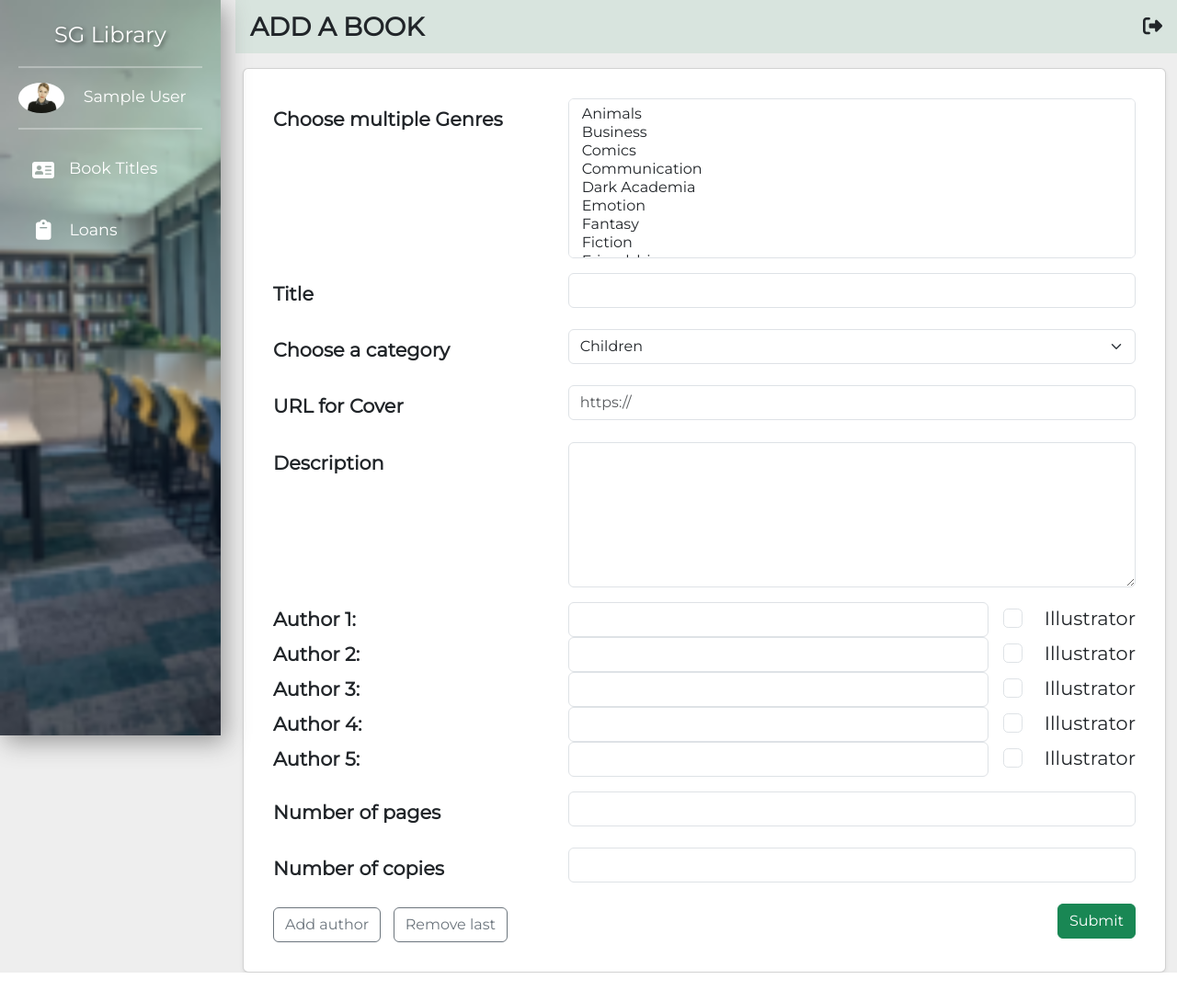
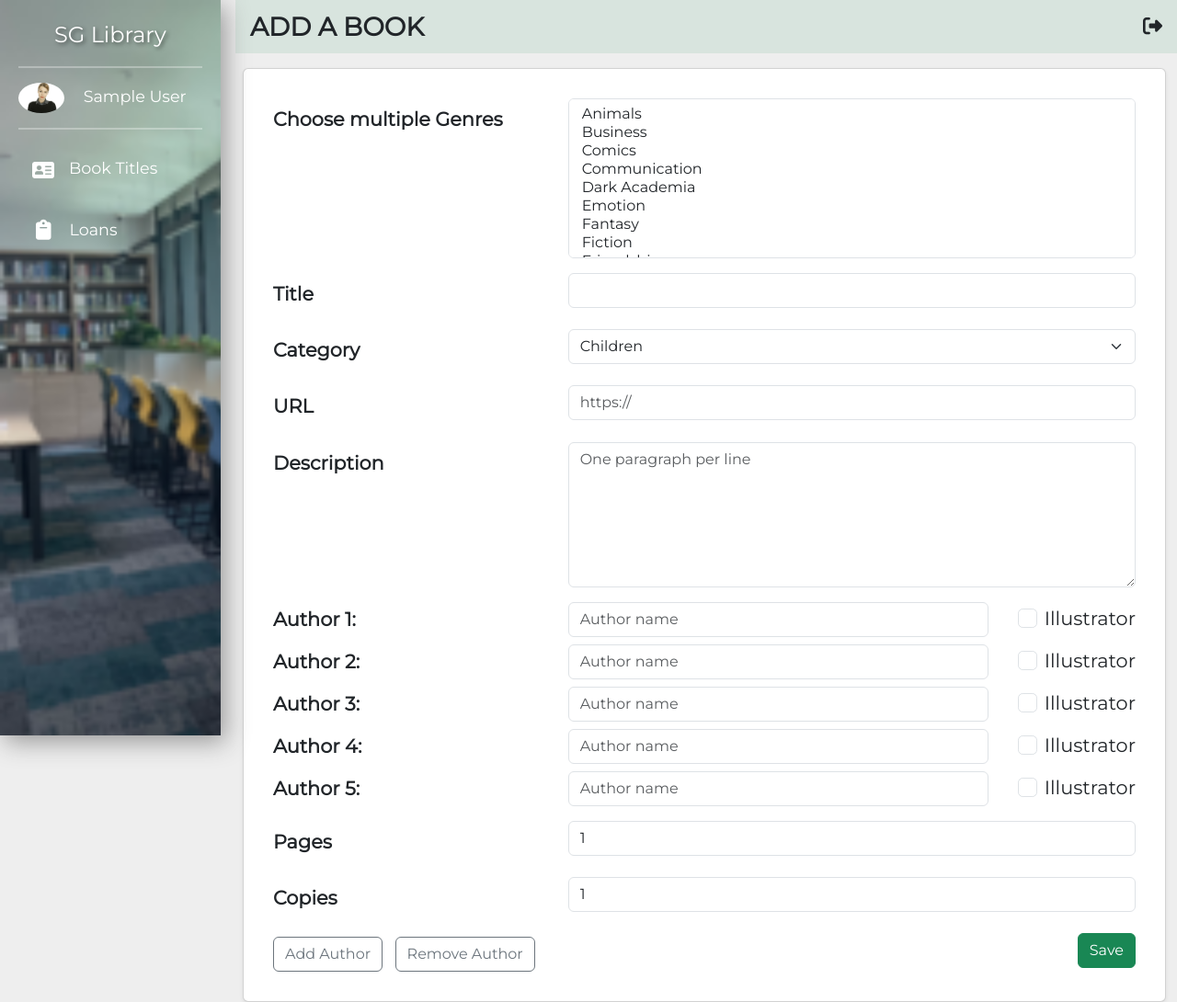
Before and after one commit to selgiel/TMA01, a Flask app: page /books/new in a window 1280 px wide. Shown: the whole page at 92% size. Before the commit the page ends 1058 px from the top, so only its background shows below. Run offline with Flask 3, Linux system fonts and the light colour scheme; the visitor is signed in with stand-in values (Sample User, id 1); some libraries are stand-ins or nearby versions.

Commit message:
Updates to 3(aii) - 3(cii)
Ensured that books could be updated to DB (added books into DB) and fixed UI

```diff
--- a/Q2b/forms.py
+++ b/Q2b/forms.py
@@ -1,4 +1,5 @@
 from flask_wtf import FlaskForm
+from wtforms.validators import DataRequired, Length, NumberRange, URL, Optional
 from wtforms import (
     StringField, SelectField, SelectMultipleField, TextAreaField,
     IntegerField, SubmitField, BooleanField, FieldList, FormField
@@ -22,30 +23,27 @@ GENRES = [
 CATEGORIES = [("Children","Children"), ("Teens","Teens"), ("Adult","Adult")]
 
 class AuthorEntryForm(FlaskForm):
-    # Rendered as “Author 1 … Author n” by the template
-    name = StringField("Author", validators=[Length(max=120)])
+    class Meta:
+        csrf = False  # disable CSRF for nested subform inside FieldList
+
+    name = StringField("Author")
     illustrator = BooleanField("Illustrator")
 
 class NewBookForm(FlaskForm):
-    # Multi-select genres exactly as shown
-    genres = SelectMultipleField(
-        "Choose multiple Genres",
-        choices=[(g, g) for g in GENRES],
-        validators=[DataRequired()],
-        render_kw={"size": 8, "class": "form-select"}  # tall list like the screenshot
-    )
-    title = StringField("Title", validators=[DataRequired(), Length(max=200)])
-    category = SelectField("Choose a category", choices=CATEGORIES, validators=[DataRequired()])
-    url = URLField("URL for Cover", validators=[Length(max=500), URL(require_tld=False)])
-    description = TextAreaField("Description", validators=[Length(max=5000)])
+    genres = SelectMultipleField("Choose multiple Genres",
+                                 choices=[(g, g) for g in GENRES],
+                                 validators=[DataRequired(message="Select at least one genre")])
+    title = StringField("Title", validators=[DataRequired(), Length(max=180)])
+    category = SelectField("Category", choices=CATEGORIES, validators=[DataRequired()])
+    url = URLField("URL", validators=[Optional(), URL(message="Enter a valid URL")])
+    description = TextAreaField("Description", validators=[DataRequired(), Length(max=2000)])
 
-    # Bonus: any number of authors, server-driven (no JS)
-    authors = FieldList(FormField(AuthorEntryForm), min_entries=5, max_entries=50)
+    authors = FieldList(FormField(AuthorEntryForm), min_entries=1, max_entries=8)
 
-    pages = IntegerField("Number of pages", validators=[NumberRange(min=1)])
-    copies = IntegerField("Number of copies", validators=[NumberRange(min=1)])
+    pages = IntegerField("Pages", default=1, validators=[DataRequired(), NumberRange(min=1, message="Pages must be ≥ 1")])
+    copies = IntegerField("Copies", default=1, validators=[DataRequired(), NumberRange(min=1, message="Copies must be ≥ 1")])
 
-    # Separate submit controls to add/remove rows without JS
-    add_author = SubmitField("Add author")
-    remove_author = SubmitField("Remove last")
-    submit = SubmitField("Submit")
+    # Keep the original button names used by templates/route
+    addauthor = SubmitField("Add Author")
+    removeauthor = SubmitField("Remove Author")
+    submit = SubmitField("Save")
--- a/Q2b/static/css/style.css
+++ b/Q2b/static/css/style.css
@@ -220,6 +220,7 @@ body {
   position: absolute;
   overflow: hidden;
   white-space: nowrap;
+  display: none;
 }
 
 /* Controls appearance of the hamburger */
@@ -300,7 +301,7 @@ body {
 }
 
 .navbar-toggler {
-  margin: 0rem 1rem;
+  margin: 0rem 2rem;
 }
 
 #top-expander {
--- a/Q2b/templates/add_book.html
+++ b/Q2b/templates/add_book.html
@@ -1,18 +1,20 @@
 {% extends "base.html" %}
 {% block content %}
+
 <div class="container-fluid ps-4" id="add-book">
   <div class="row gx-0">
     <div class="card shadow-sm mt-3 p-3">
       <div class="card-body">
-          <form method="post" novalidate>
+
+        <!-- Single form; posts to the blueprint's add_book route -->
+        <form method="post" action="{{ url_for('catalogue_bp.add_book') }}" novalidate>
           {{ form.hidden_tag() }}
 
           <!-- Genres (multi-select) -->
           <div class="mb-3 row fw-semibold">
             <label class="col-sm-4 col-form-label">{{ form.genres.label }}</label>
             <div class="col-sm-8">
-                {{ form.genres(class="form-select", multiple=True) }}
-                <!-- <div class="form-text">Hold Ctrl/Cmd to select more than one.</div> -->
+              {{ form.genres(class="form-select", multiple=True, size="8") }}
             </div>
           </div>
 
@@ -44,20 +46,20 @@
           <div class="mb-3 row fw-semibold">
             <label class="col-sm-4 col-form-label">{{ form.description.label }}</label>
             <div class="col-sm-8">
-                {{ form.description(class="form-control", rows="6") }}
+              {{ form.description(class="form-control", rows="6", placeholder="One paragraph per line") }}
             </div>
           </div>
 
           <!-- Authors (FieldList) -->
           {% for entry in form.authors %}
-              <div class="row align-items-center">
+            <div class="row align-items-center mb-2">
               <label class="col-sm-4 fw-semibold">Author {{ loop.index }}:</label>
               <div class="col-sm-6">
-                  {{ entry.form.name(class="form-control") }}
+                {{ entry.form.name(class="form-control", placeholder="Author name") }}
               </div>
               <div class="col-sm-2 form-check d-flex justify-content-end">
-                  {{ entry.form.illustrator(class="form-check-input me-4", id="ill{{ loop.index }}") }}
-                  <label class="form-check-label float-end" for="ill{{ loop.index }}">Illustrator</label>
+                {{ entry.form.illustrator(class="form-check-input me-2", id="ill{{ loop.index0 }}") }}
+                <label class="form-check-label" for="ill{{ loop.index0 }}">Illustrator</label>
               </div>
             </div>
           {% endfor %}
@@ -78,20 +80,29 @@
             </div>
           </div>
 
-            <!-- Buttons -->
+          <!-- Buttons: support either add_author/remove_author or addauthor/removeauthor -->
           <div class="d-flex justify-content-between">
-              <div class ="mt-1">
+            <div class="mt-1">
+              {% if form.add_author is defined %}
                 {{ form.add_author(class="btn btn-outline-secondary me-2") }}
+              {% elif form.addauthor is defined %}
+                {{ form.addauthor(class="btn btn-outline-secondary me-2") }}
+              {% endif %}
+
+              {% if form.remove_author is defined %}
                 {{ form.remove_author(class="btn btn-outline-secondary") }}
+              {% elif form.removeauthor is defined %}
+                {{ form.removeauthor(class="btn btn-outline-secondary") }}
+              {% endif %}
             </div>
             <div>
               {{ form.submit(class="btn btn-success") }}
             </div>
           </div>
+
         </form>
       </div>
     </div>
   </div>
 </div>
-
 {% endblock %}
--- a/Q2b/templates/base.html
+++ b/Q2b/templates/base.html
@@ -68,6 +68,16 @@
     {% endif %}
   </div>
 </nav>
+
+<!-- Existing top bar (retain design) -->
+<nav class="navbar" id="top-bar">
+  <div class="mobile-title"></div>
+  <label class="navbar-toggler" for="nav-toggle" aria-label="Mobile navigation">
+    <span class="navbar-toggler-icon"></span>
+  </label>
+</nav>
+
+<input type="checkbox" id="nav-toggle" class="nav-toggle" aria-hidden="true">
 
 <!-- NEW: in‑flow expander; appears between bar and cards when toggled -->
 <div id="top-expander" aria-label="Mobile navigation">
```
Also changed, not shown: Q2b/app.py (+1 -99 lines), Q2b/blueprints/catalogue.py (+43 -71 lines), Q2b/templates/make_loan.html (+10 -0 lines). Lines whose indentation alone changed are shown as unchanged.
